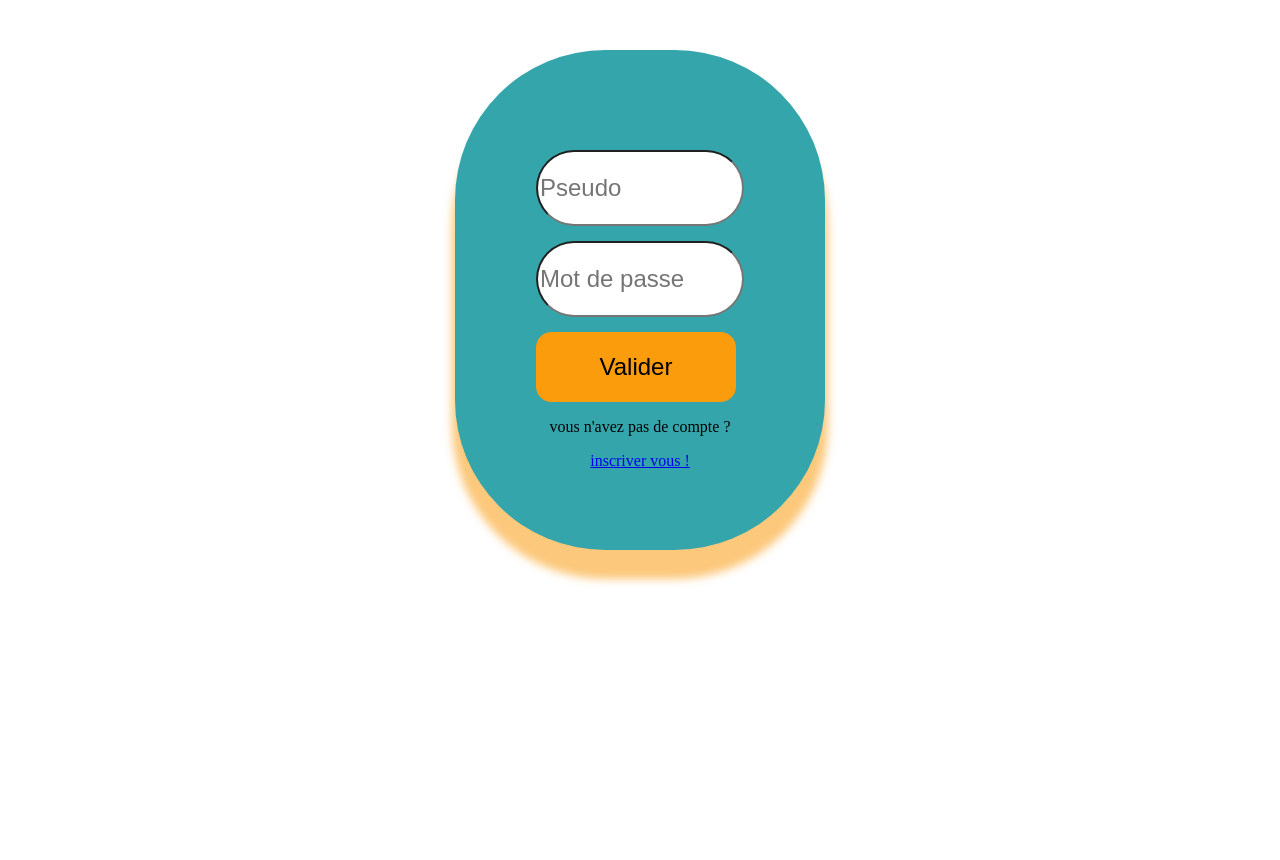
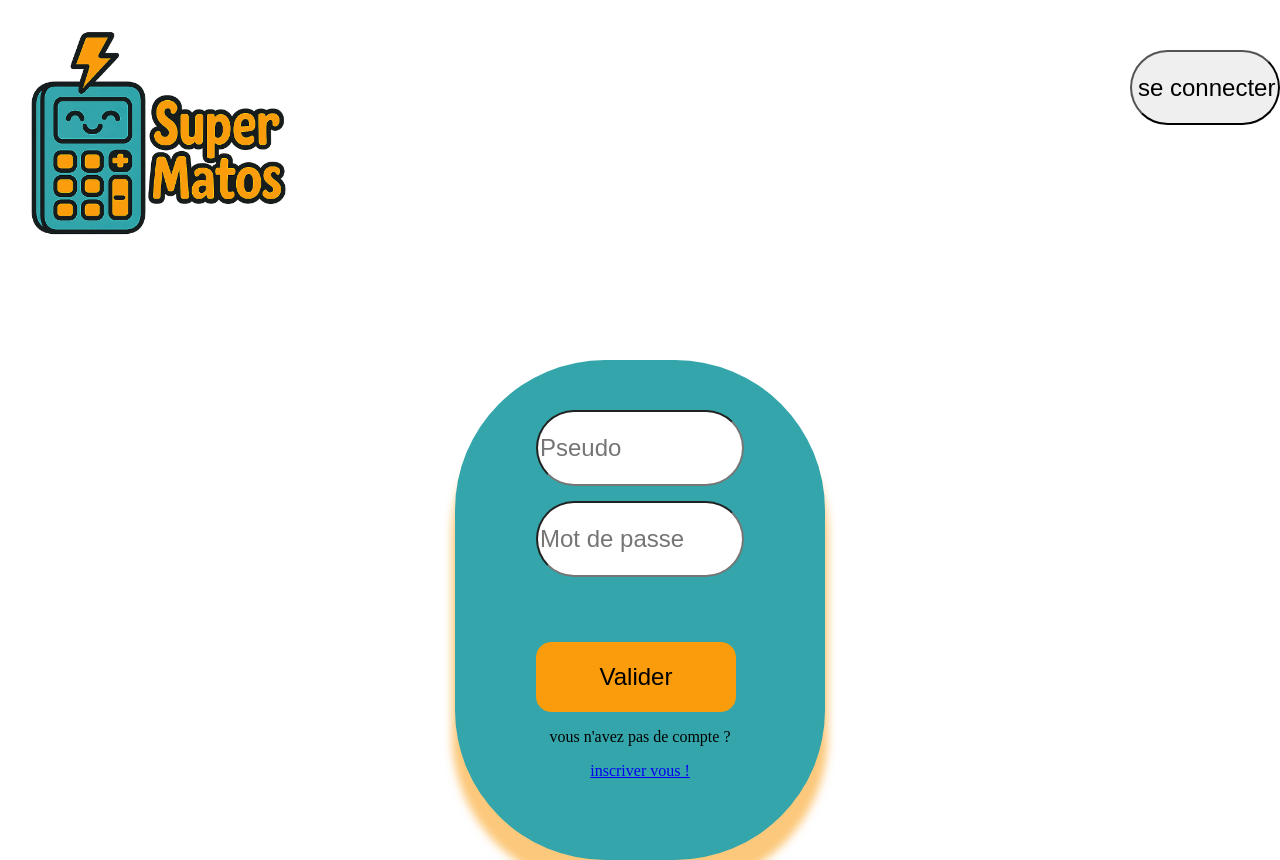
Before and after one commit to Jules-pecquereau/projet-appli-enfant-, a PHP site: page /connexion.php in a window 1280 px wide. Before the commit the page ends 585 px from the top, so only its background shows below. Run offline with PHP 8.4, Linux system fonts and the light colour scheme; data that the repository does not hold is empty.

Commit message:
connexion , inscritipn , style

```diff
--- a/connexion.php
+++ b/connexion.php
@@ -20,23 +20,15 @@ while($resultat=$temp->fetch()){
 
     }
 }
+    include("header.php")
+?>
 
-?>
-<!DOCTYPE html>
-<html lang="fr">
-<head>
-    <meta charset="UTF-8">
-    <meta name="viewport" content="width=device-width, initial-scale=1.0">
-    <title>Connexion</title>
-    <meta name="description" content="">
-    <link rel="stylesheet" href="style.css">
-</head>
 <body>
 <div id="form_connexion">
     <div id="couleur_form">
     <?php
     if ($_SESSION["connexion"] == 0){ #Vérifie si la personne est connectée ou non
-                echo '<form action="connexion.php?connexion='.$_SESSION['connexion'].'" method="post">
+                echo '<form action="connexion.php" method="post">
                     <div id="pseudo"><input type="text" name="pseudo" placeholder="Pseudo" required></div>
                     <div id="mdp"><input type="password" name="mdp" placeholder="Mot de passe" required></div>
                     <div ><input id="btn" type="submit" name="bouton" value="Valider"></div>
--- a/style.css
+++ b/style.css
@@ -2,8 +2,8 @@ body{
     margin: 0 auto;
 }
 #logo_app{
-    width: 300;
-    height: 300;
+    width: 300px;
+    height: 300px;
     float: left;
 }
 #bouton_connexion{
@@ -16,7 +16,7 @@ body{
 
 }
 #form_connexion{
-margin-top: 50px ;
+margin-top: 60px ;
     display: flex;
     align-items: center;
     flex-direction: column;
@@ -36,7 +36,7 @@ margin-top: 50px ;
     background-color:  #7c5417 ;
 }
 header{
-    width: 1920px;
+    width: 100%;
     height: 300px;
 }
 #mdp input{
@@ -46,11 +46,11 @@ header{
     font-size: x-large;
     border-radius: 150px;
 }
-#pseudo input{
+input{
     height: 70px;
     width: 200px ;
     font-size: x-large;
-    margin-top: 100px;
+    margin-top: 50px;
     border-radius: 150px;
 }
 #couleur_form{
```
Also changed, not shown: other parts of style.css (+31 -0 lines), inscription.php (+8 -4 lines).
